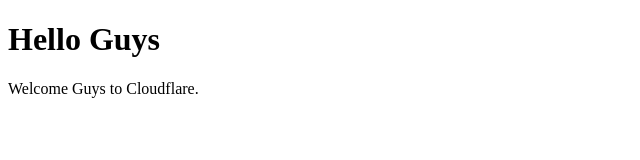
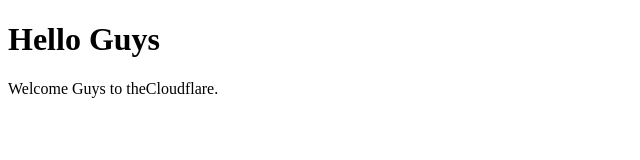
Before and after one commit to RajaneshS/Rajanesh.github.io, a plain HTML site: page index.html in a window 1280 px wide. Shown: the full height of the page, 0-640 px from the left. Drawn offline with Linux system fonts and the light colour scheme.

Commit message:
Update index.html

```diff
--- a/index.html
+++ b/index.html
@@ -7,6 +7,6 @@
 </head>
 <body>
   <h1>Hello Guys</h1>
-  <p>Welcome Guys to Cloudflare.</p>
+  <p>Welcome Guys to theCloudflare.</p>
 </body>
 </html>
```
